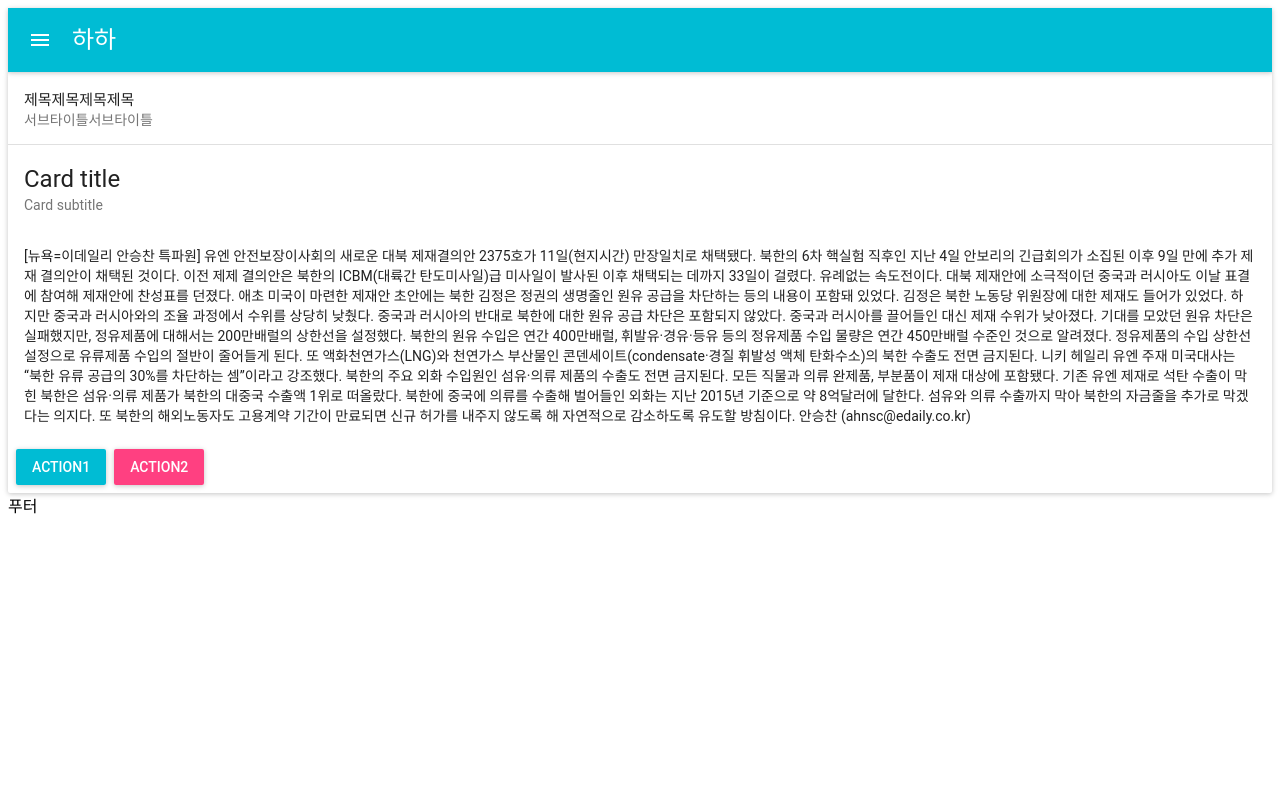
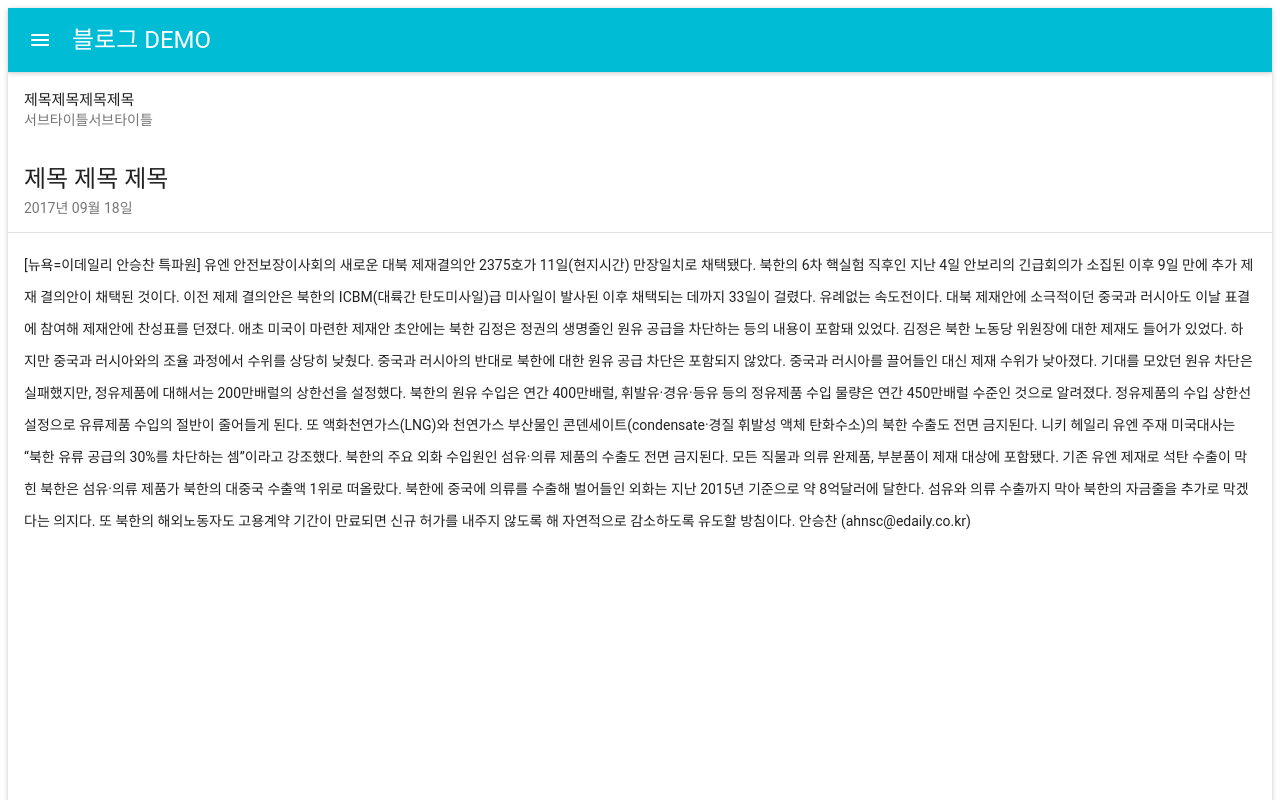
Before and after one commit to kimkm212/react-app, a React app: page / in a window 1280 px wide. Shown: the top 800 px of the page. Built offline with nearby package versions, Linux system fonts and the light colour scheme.

Commit message:
레이아웃 작업중

```diff
--- a/package.json
+++ b/package.json
@@ -10,6 +10,7 @@
   "author": "",
   "license": "ISC",
   "dependencies": {
+    "immutable": "^3.8.1",
     "material-ui": "^0.19.1",
     "prop-types": "^15.5.10",
     "react": "^15.6.1",
@@ -17,7 +18,8 @@
     "react-dom": "^15.6.1",
     "react-redux": "^5.0.6",
     "react-router": "^4.2.0",
-    "redux": "^3.7.2"
+    "redux": "^3.7.2",
+    "redux-action": "^1.2.2"
   },
   "devDependencies": {
     "babel-core": "^6.26.0",
--- a/src/component/content/Content.js
+++ b/src/component/content/Content.js
@@ -15,9 +15,9 @@ class Content extends Component {
                     title="제목제목제목제목"
                     subtitle="서브타이틀서브타이틀"
                 />
+                <CardTitle title="제목 제목 제목" subtitle="2017년 09월 18일" />
                 <Divider />
-                <CardTitle title="Card title" subtitle="Card subtitle" />
-                <CardText>
+                <CardText style={{'line-height':'2rem','min-height':'40rem'}}>
                     [뉴욕=이데일리 안승찬 특파원] 유엔 안전보장이사회의 새로운 대북 제재결의안 2375호가 11일(현지시간) 만장일치로 채택됐다.
 
                     북한의 6차 핵실험 직후인 지난 4일 안보리의 긴급회의가 소집된 이후 9일 만에 추가 제재 결의안이 채택된 것이다. 이전 제제 결의안은 북한의 ICBM(대륙간 탄도미사일)급 미사일이 발사된 이후 채택되는 데까지 33일이 걸렸다. 유례없는 속도전이다.
@@ -46,8 +46,7 @@ class Content extends Component {
 
                 </CardText>
                 <CardActions>
-                    <RaisedButton label="Action1"  primary={true} />
-                    <RaisedButton label="Action2" secondary={true} />
+
                 </CardActions>
             </Card>
         );
--- a/src/component/layout/footer/Footer.js
+++ b/src/component/layout/footer/Footer.js
@@ -1,10 +1,19 @@
 import React, {Component} from 'react';
 import PropTypes from 'prop-types';
+import {Paper} from 'material-ui';
 
+const style = {
+    'height' : '80px',
+    'text-align' : 'center',
+    'padding-top' : '30px',
+    'padding-bottom' : '30px',
+    'background-color' : 'black',
+    'color' : 'white'
+}
 
 const Footer = () => (
-    <div>
-        푸터
+    <div style={style}>
+        developed By mini
     </div>
 );
 
--- a/src/component/layout/header/Header.js
+++ b/src/component/layout/header/Header.js
@@ -5,7 +5,7 @@ import NavigationClose from 'material-ui/svg-icons/navigation/close';
 
 const Header = ({titleName}) => (
     <AppBar
-        title={titleName}
+        title="블로그 DEMO"
         iconClassNameRight="muidocs-icon-navigation-expand-more"
     />
 )
--- a/src/index.js
+++ b/src/index.js
@@ -4,6 +4,8 @@ import { createStore } from 'redux';
 import { Provider} from 'react-redux';
 import App from './App';
 import MultiThemeProvider from 'material-ui/styles/MuiThemeProvider';
+import darkBaseTheme from 'material-ui/styles/baseThemes/darkBaseTheme';
+import getMuiTheme from 'material-ui/styles/getMuiTheme';
 
 const Index = () => (
     <MultiThemeProvider>
```
Also changed, not shown: 1 other file (tests, documents, lock files or other folders).
